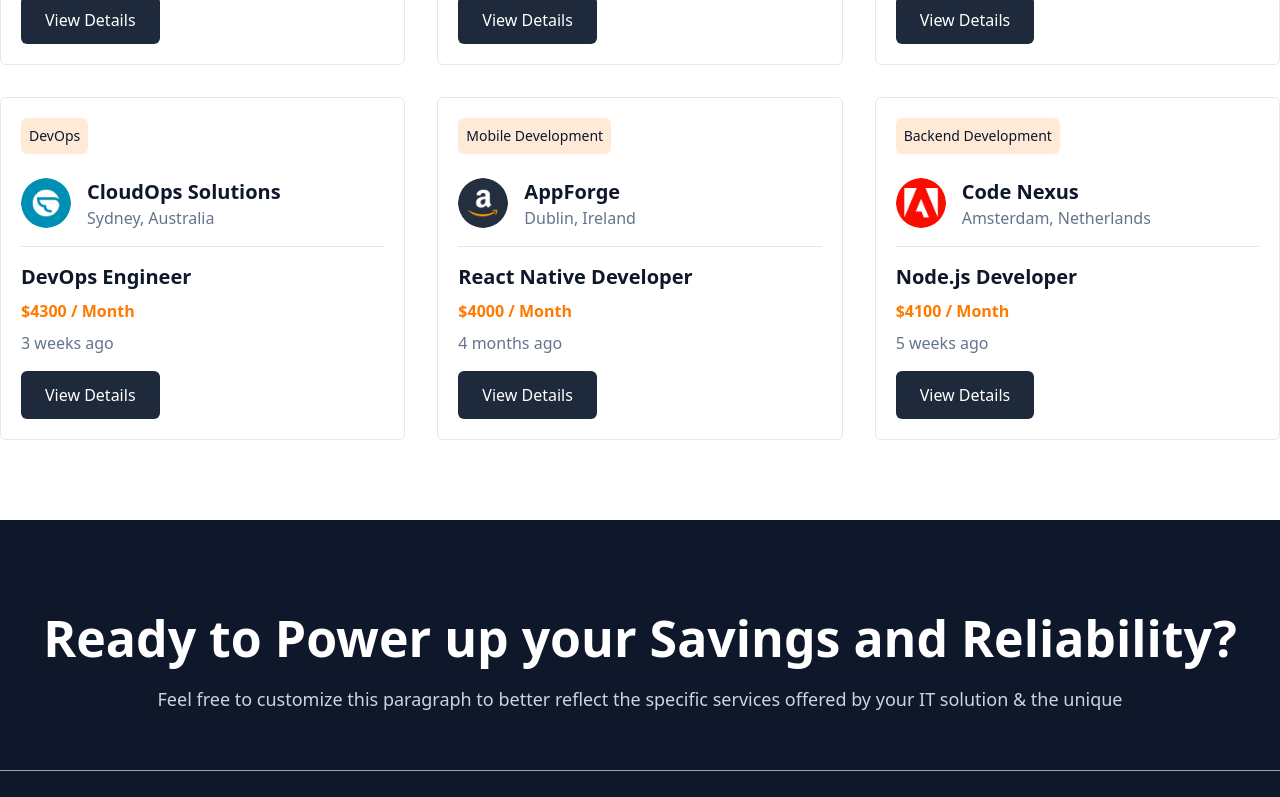
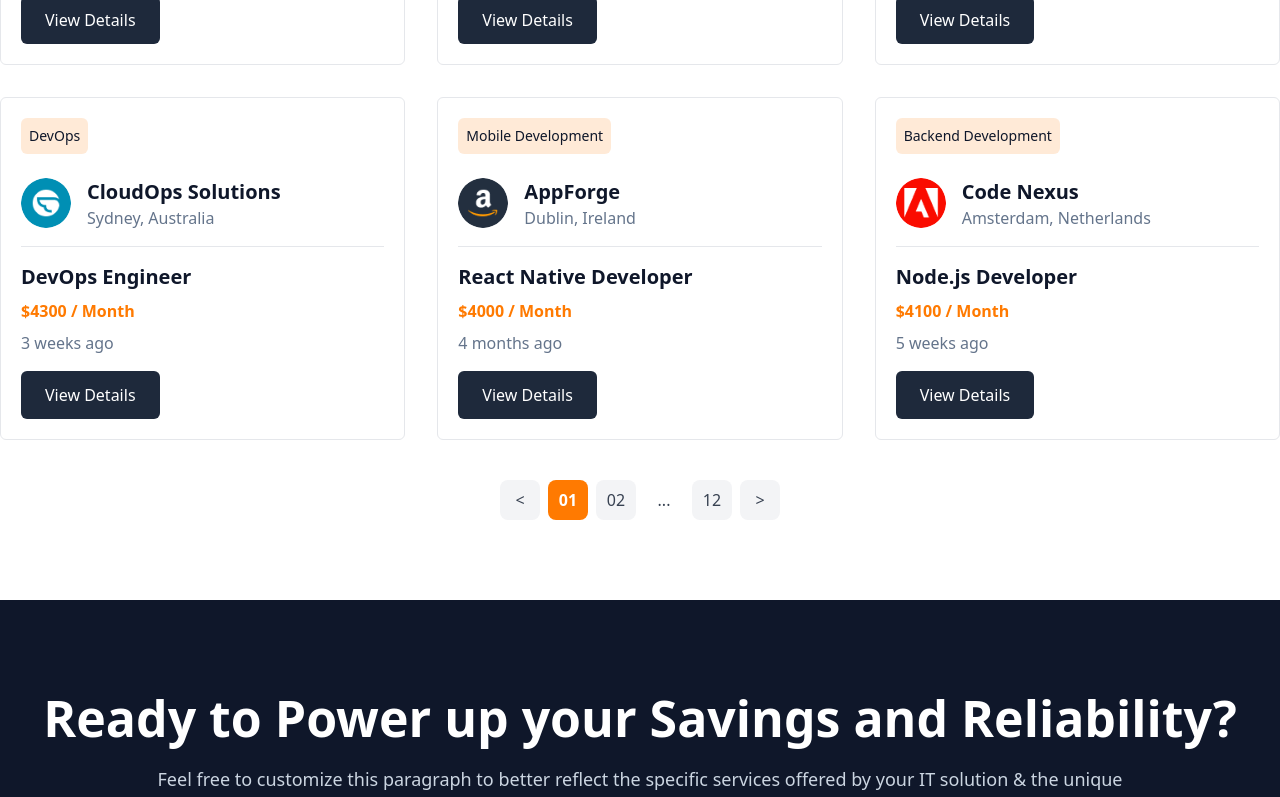
Before and after one commit to rezaul01101/next-agency, a Next.js app: page /job/post in a window 1280 px wide. Shown: the part 1062-1859 px from the top of the page. Built offline with nearby package versions, Linux system fonts and the light colour scheme.

Commit message:
pagination design add

```diff
--- a/app/job/post/page.js
+++ b/app/job/post/page.js
@@ -1,5 +1,6 @@
 import PageHeader from "@/components/PageHeader";
 import JobPostCart from "@/components/ui/JobPostCart";
+import Pagination from "@/components/ui/Pagination";
 import posts from "@/utils/data/job-post";
 
 const page = () => {
@@ -7,12 +8,15 @@ const page = () => {
     <>
       <PageHeader name={"Job Post"} />
       <div className="bg-white">
-        <div className="py-20 container mx-auto grid grid-cols-3 gap-8 ">
-            {
-                posts.map((post)=>(
-                    <JobPostCart key={post.id} data={post} />
-                ))
-            }
+        <div className="py-20 container mx-auto">
+          <div className="grid grid-cols-3 gap-8">
+            {posts.map((post) => (
+              <JobPostCart key={post.id} data={post} />
+            ))}
+          </div>
+          <div className="mt-10 flex justify-center">
+            <Pagination />
+          </div>
         </div>
       </div>
     </>
--- /dev/null
+++ b/components/ui/Pagination.js
@@ -0,0 +1,37 @@
+import React from "react";
+
+const Pagination = () => {
+  return (
+    <div className="flex items-center space-x-2">
+      {/* Previous Button */}
+      <button className="w-10 h-10 flex items-center justify-center rounded-lg bg-gray-100 text-gray-700 hover:bg-orange-500 hover:text-white">
+        &lt;
+      </button>
+
+      {/* Page Numbers */}
+      <button className="w-10 h-10 flex items-center justify-center rounded-lg bg-orange-500 text-white font-bold  hover:bg-orange-500 hover:text-white">
+        01
+      </button>
+      <button className="w-10 h-10 flex items-center justify-center rounded-lg bg-gray-100 text-gray-700  hover:bg-orange-500 hover:text-white">
+        02
+      </button>
+
+      {/* Dots */}
+      <span className="w-10 h-10 flex items-center justify-center text-gray-700  hover:bg-orange-500 hover:text-white">
+        ...
+      </span>
+
+      {/* Last Page */}
+      <button className="w-10 h-10 flex items-center justify-center rounded-lg bg-gray-100 text-gray-700  hover:bg-orange-500 hover:text-white">
+        12
+      </button>
+
+      {/* Next Button */}
+      <button className="w-10 h-10 flex items-center justify-center rounded-lg bg-gray-100 text-gray-700  hover:bg-orange-500 hover:text-white">
+        &gt;
+      </button>
+    </div>
+  );
+};
+
+export default Pagination;
```
